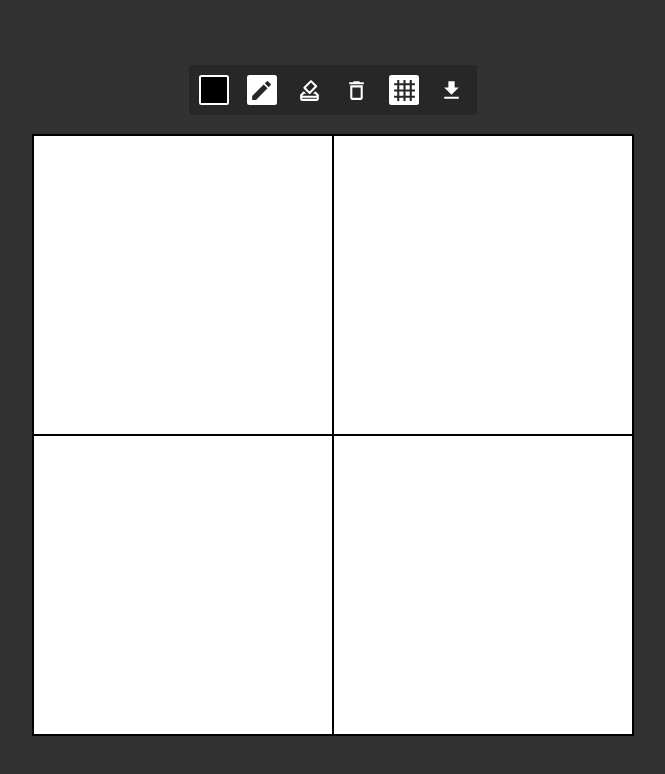
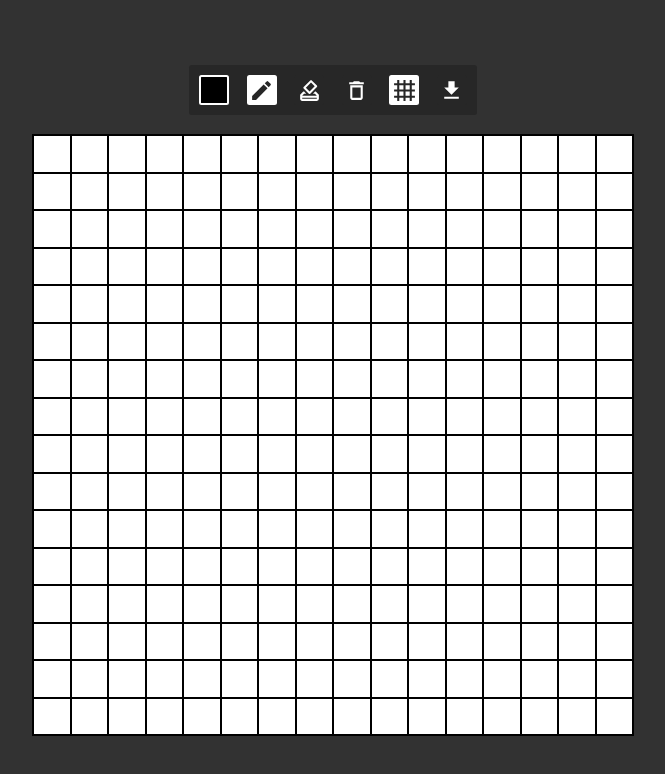
Before and after one commit to feliperdamaceno/pixel-art-editor, a React (Create React App) app: page / in a window 1280 px wide. Shown: the top 774 px of the page, without its empty margins (307-972 px from the left). Built offline with nearby package versions, Linux system fonts and the light colour scheme.

Commit message:
feat: download button functionality

```diff
--- a/package.json
+++ b/package.json
@@ -6,6 +6,7 @@
     "@testing-library/jest-dom": "^5.16.5",
     "@testing-library/react": "^13.4.0",
     "@testing-library/user-event": "^13.5.0",
+    "html2canvas": "^1.4.1",
     "react": "^18.2.0",
     "react-dom": "^18.2.0",
     "react-icons": "^4.7.1",
--- a/src/App.js
+++ b/src/App.js
@@ -1,3 +1,5 @@
+import html2canvas from 'html2canvas'
+
 // Styles
 import styled from 'styled-components'
 import { colors } from './Global.styles'
@@ -7,19 +9,19 @@ import Tools from './components/Tools'
 import Pixel from './components/Pixel'
 
 // Hooks
-import { useState } from 'react'
+import { useState, useRef } from 'react'
 
 // Context
 import ColorProvider from './context/ColorContext'
 import GridProvider from './context/GridContext'
 
 export default function App() {
-  const [size] = useState(2)
   const [pixels, setPixels] = useState(createPixels)
+  const canvas = useRef()
 
   function createPixels() {
     const pixels = []
-    for (let i = 0; i < size * size; i++) {
+    for (let i = 0; i < 256; i++) {
       pixels.push({ id: i, color: colors.white })
     }
     return pixels
@@ -38,12 +40,25 @@ export default function App() {
     })
   }
 
+  function downloadPixelArt() {
+    html2canvas(canvas.current).then(function (canvas) {
+      const image = document.createElement('a')
+      image.href = canvas.toDataURL()
+      image.download = 'image.png'
+      image.click()
+    })
+  }
+
   return (
     <Container>
       <ColorProvider>
         <GridProvider>
-          <Tools resetPixels={resetPixels} />
-          <Grid size={size}>
+          <Tools
+            resetPixels={resetPixels}
+            downloadPixelArt={downloadPixelArt}
+            canvas={canvas}
+          />
+          <Grid ref={canvas}>
             {pixels.map((pixel) => (
               <Pixel
                 key={pixel.id}
@@ -71,11 +86,11 @@ const Container = styled.div`
   gap: 2rem;
   user-select: none;
 `
+
 const Grid = styled.div`
-  --grid-size: ${({ size }) => size};
   outline: 0.1rem solid ${colors.black};
   width: 100%;
   max-width: 60rem;
   display: grid;
-  grid-template-columns: repeat(var(--grid-size), 1fr);
+  grid-template-columns: repeat(16, 1fr);
 `
--- a/src/components/Tools.jsx
+++ b/src/components/Tools.jsx
@@ -16,7 +16,7 @@ import { useState, useRef } from 'react'
 import { useColorContext } from '../context/ColorContext'
 import { useGridContext } from '../context/GridContext'
 
-export default function Tools({ resetPixels }) {
+export default function Tools({ resetPixels, downloadPixelArt }) {
   const [tools, setTools] = useState(createToolsState)
   const [grid, toggleGrid] = useGridContext()
   const [currentColor, setCurrentColor] = useColorContext()
@@ -117,7 +117,7 @@ export default function Tools({ resetPixels }) {
         <GridIcon />
       </Button>
 
-      <Button>
+      <Button onClick={downloadPixelArt}>
         <DownloadIcon />
       </Button>
     </Panel>
```
Also changed, not shown: 1 other file (tests, documents, lock files or other folders).
